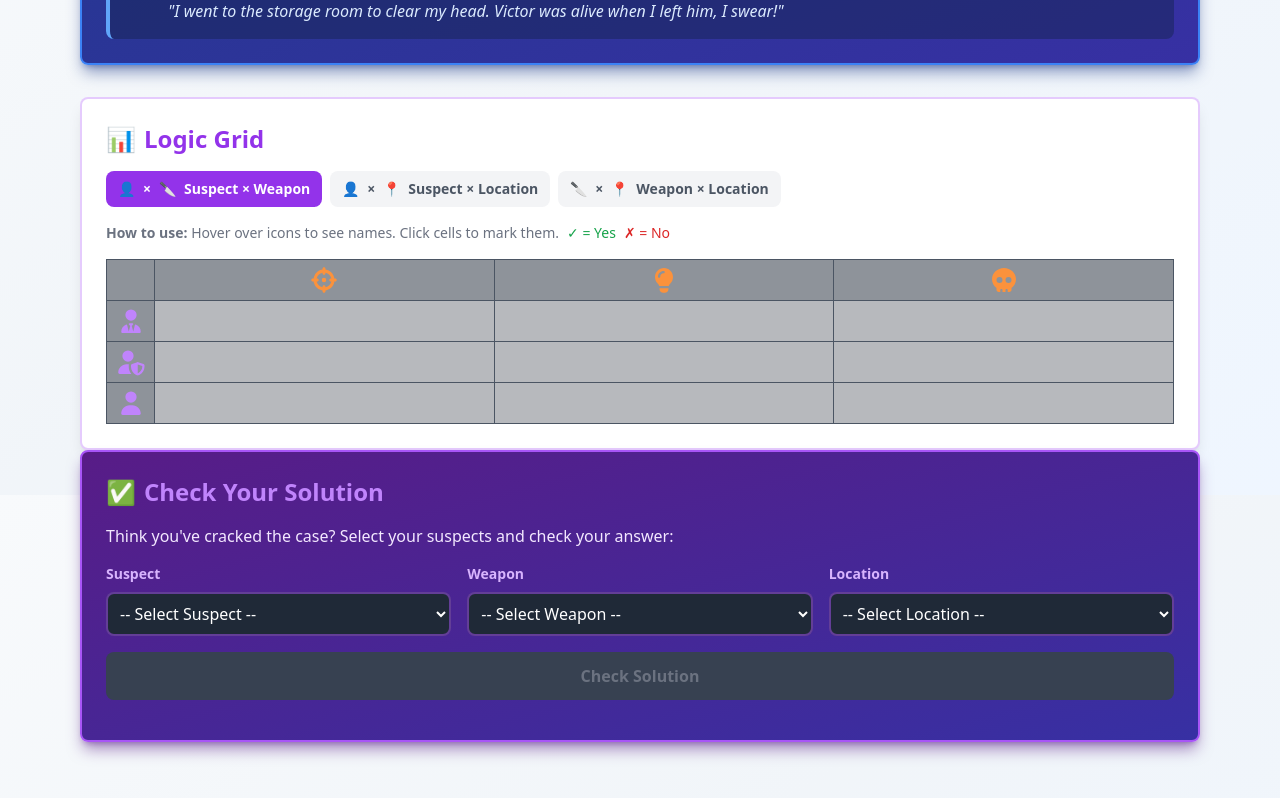
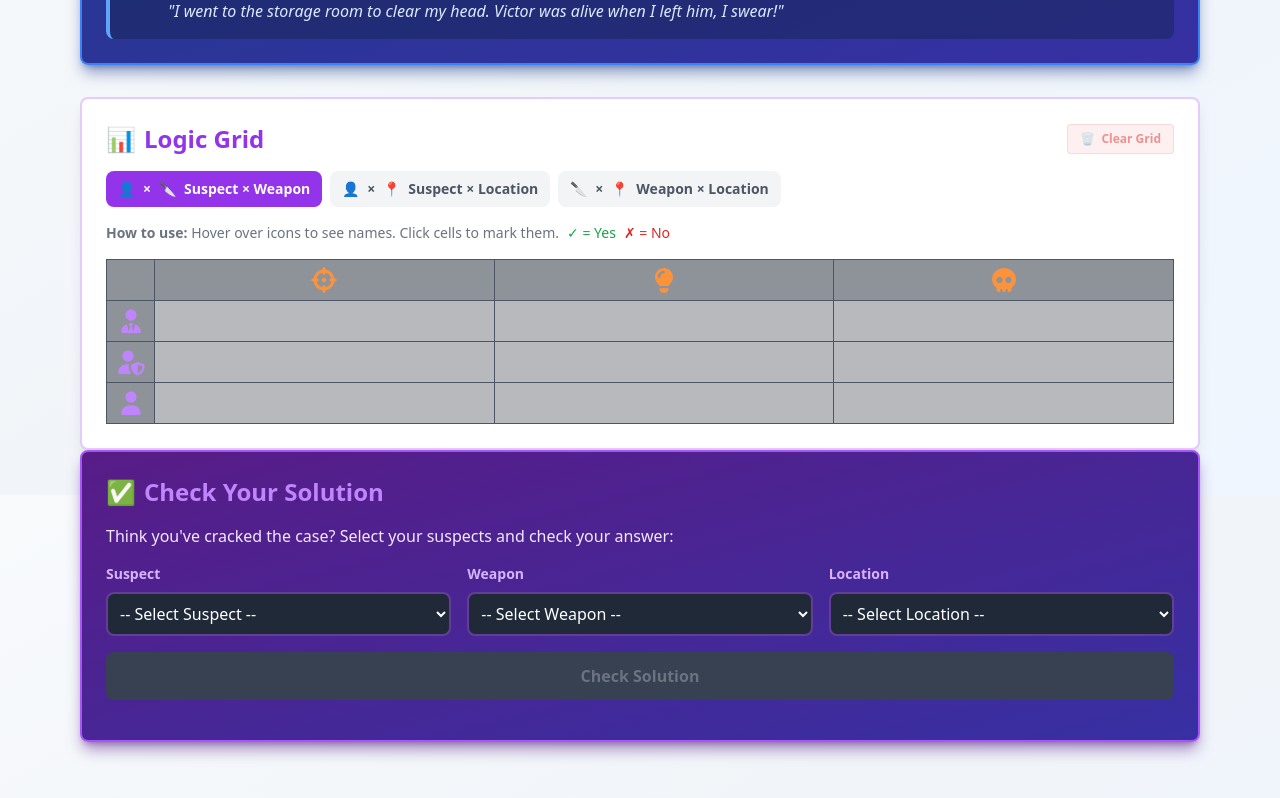
Before and after one commit to Get-PrivilegedLogic/Sleuthwork, a React (Vite) app: page /puzzle/puzzle-1 in a window 1280 px wide. Shown: the part 1905-2703 px from the top of the page. Built offline with nearby package versions, Linux system fonts and the light colour scheme.

Commit message:
feat: Implement the interactive logic grid component and a dedicated daily puzzle page.

```diff
--- a/src/components/LogicGrid.tsx
+++ b/src/components/LogicGrid.tsx
@@ -11,11 +11,14 @@ interface LogicGridProps {
   locations: Location[];
   grid: Record<string, GridCell>;
   onCellClick: (key: string) => void;
+  onClearGrid?: () => void;
 }
 
-export default function LogicGrid({ suspects, weapons, locations, grid, onCellClick }: LogicGridProps) {
+export default function LogicGrid({ suspects, weapons, locations, grid, onCellClick, onClearGrid }: LogicGridProps) {
   const [activeGrid, setActiveGrid] = useState<'suspect-weapon' | 'suspect-location' | 'weapon-location'>('suspect-weapon');
   const [hoveredItem, setHoveredItem] = useState<string | null>(null);
+
+  const hasMarks = useMemo(() => Object.keys(grid).length > 0, [grid]);
 
   const getCellValue = useCallback((row: string, col: string): GridCell => {
     return grid[`${row}-${col}`] || 'empty';
@@ -143,10 +146,22 @@ export default function LogicGrid({ suspects, weapons, locations, grid, onCellCl
 
   return (
     <div className="bg-white dark:bg-gradient-to-br dark:from-gray-800 dark:to-gray-900 p-4 md:p-6 rounded-lg border-2 border-purple-500/30 shadow-lg transition-colors duration-300">
-      <h2 className="text-xl md:text-2xl font-bold text-purple-600 dark:text-purple-400 mb-4 flex items-center">
-        <span className="text-2xl mr-2">📊</span>
-        Logic Grid
-      </h2>
+      <div className="flex justify-between items-center mb-4">
+        <h2 className="text-xl md:text-2xl font-bold text-purple-600 dark:text-purple-400 flex items-center">
+          <span className="text-2xl mr-2">📊</span>
+          Logic Grid
+        </h2>
+        {onClearGrid && (
+          <button
+            onClick={onClearGrid}
+            disabled={!hasMarks}
+            className="text-xs font-semibold px-3 py-1.5 rounded bg-red-100 hover:bg-red-200 dark:bg-red-900/20 dark:hover:bg-red-900/40 text-red-600 dark:text-red-400 border border-red-500/30 transition-all disabled:opacity-50 disabled:cursor-not-allowed flex items-center gap-1.5"
+          >
+            <span>🗑️</span>
+            Clear Grid
+          </button>
+        )}
+      </div>
 
       {/* Grid Selector */}
       <div className="flex flex-wrap gap-2 mb-4">
--- a/src/pages/DailyPuzzlePage.tsx
+++ b/src/pages/DailyPuzzlePage.tsx
@@ -324,6 +324,11 @@ export default function DailyPuzzlePage() {
                         locations={puzzle.locations}
                         grid={gridState}
                         onCellClick={handleCellClick}
+                        onClearGrid={() => {
+                            if (window.confirm('Are you sure you want to clear all marks on the grid?')) {
+                                updateGridState({});
+                            }
+                        }}
                     />
                 </motion.div>
 
--- a/src/pages/PuzzlePage.tsx
+++ b/src/pages/PuzzlePage.tsx
@@ -133,6 +133,12 @@ export default function PuzzlePage() {
     }
   };
 
+  const handleClearGrid = () => {
+    if (window.confirm('Are you sure you want to clear all marks on the grid?')) {
+      setGrid({});
+    }
+  };
+
   return (
     <Layout maxWidth="6xl">
       <div className="relative z-10">
@@ -199,6 +205,7 @@ export default function PuzzlePage() {
           locations={puzzle.locations}
           grid={grid}
           onCellClick={handleCellClick}
+          onClearGrid={handleClearGrid}
         />
 
         {/* Hints Section - Only shows after incorrect attempt */}
```
